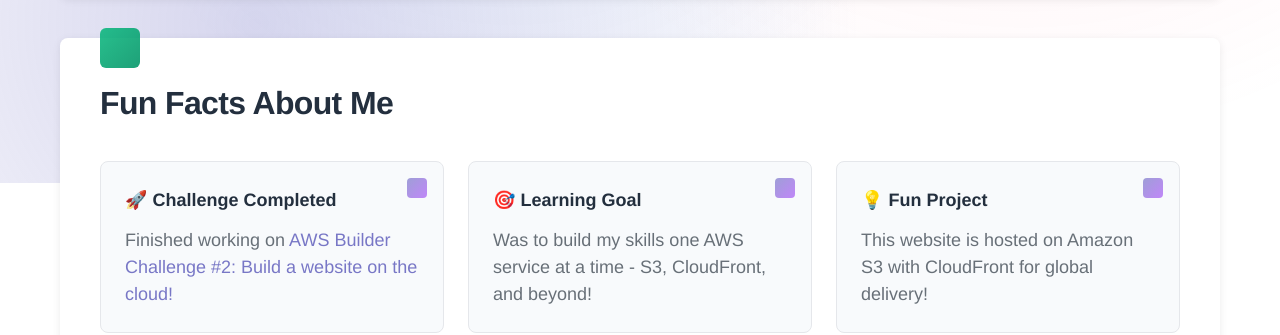
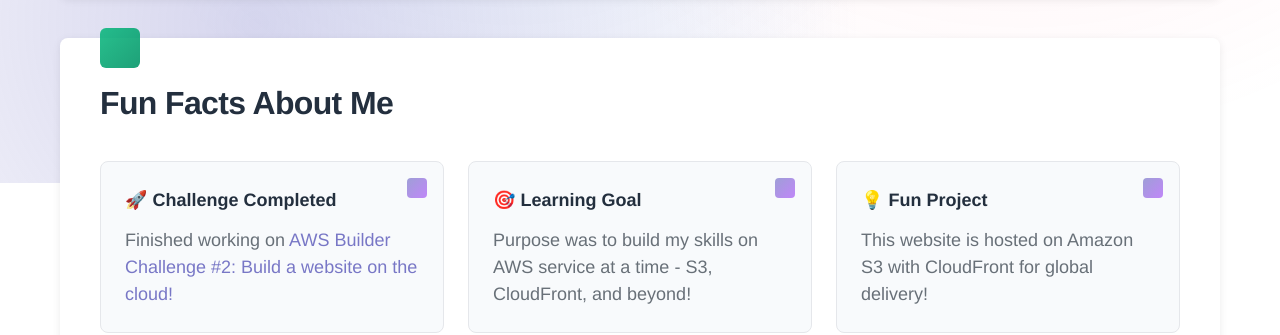
Before and after one commit to VictorOduorKe/my-builder-challenge-website, a plain HTML site: page index.html in a window 1280 px wide. Shown: the part 617-952 px from the top of the page. Drawn offline with Linux system fonts and the light colour scheme.

Commit message:
changed content to match cureent status

```diff
--- a/index.html
+++ b/index.html
@@ -40,7 +40,7 @@
                 </div>
                 <div class="fact-card">
                     <h4>🎯 Learning Goal</h4>
-                    <p>Was to build my skills one AWS service at a time - S3, CloudFront, and beyond!</p>
+                    <p>Purpose was to build my skills on AWS service at a time - S3, CloudFront, and beyond!</p>
                 </div>
                 <div class="fact-card">
                     <h4>💡 Fun Project</h4>
```
